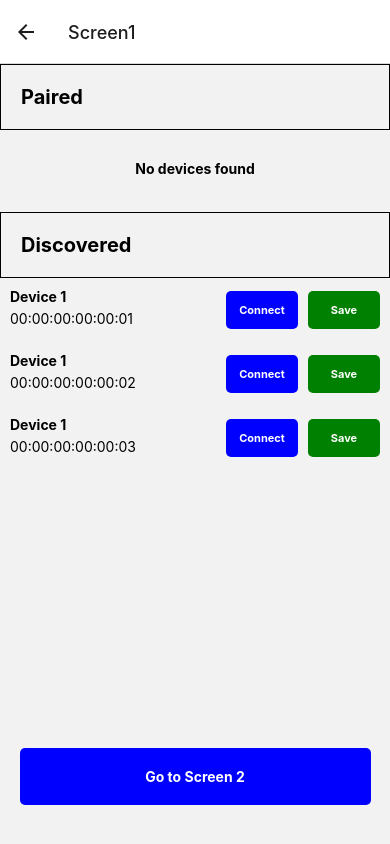
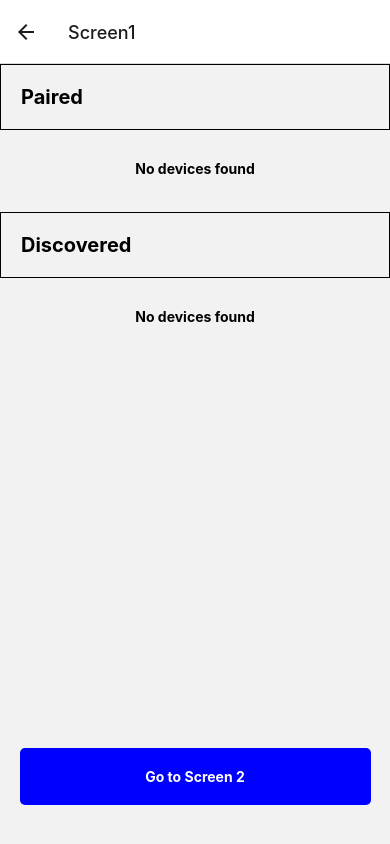
Before and after one commit to jtovarto/FaroAppTest, a React Native app: screen /Screen1 in a window 390 px wide. Built offline with nearby package versions, Linux system fonts and the light colour scheme.

Commit message:
update bleStore

```diff
--- a/src/stores/BleStore.ts
+++ b/src/stores/BleStore.ts
@@ -1,41 +1,39 @@
-import {atom, createStore} from 'jotai';
+import {atom} from 'jotai';
 import {Devices} from '../types/types';
 
 // const bleStore = createStore();
 
-export const paired = atom<Devices>(new Map(), (get, set, update) => {
-  set(paired, new Map(update));
-});
+const devicesHandler = (devices: any) => {
+  return;
+};
 
-export const discovered = atom<Devices>(
-  [
-    {
-      name: 'Device 1',
-      address: '00:00:00:00:00:01',
-      isSaved: false,
-    },
-    {
-      name: 'Device 1',
-      address: '00:00:00:00:00:02',
-      isSaved: false,
-    },
-    {
-      name: 'Device 1',
-      address: '00:00:00:00:00:03',
-      isSaved: false,
-    },
-  ],
-  (get, set, update) => {
-    set(discovered, new Map(update));
+export const paired = atom<Devices>(
+  new Map(),
+  (get: any, set: any, {action, device}: any) => {
+    const previousDevices = get(paired);
+    if (action === 'remove') {
+      previousDevices.delete(device.address);
+    } else if (action === 'add') {
+      previousDevices.set(device.address, device);
+    }
+    set(paired, new Map(previousDevices));
   },
 );
 
-// myStore.set(countAtom, 1);
-// const unsub = myStore.sub(countAtom, () => {
-//   console.log('countAtom value is changed to', myStore.get(countAtom));
-// });
+export const discovered = atom<Devices>(
+  new Map(),
+  (get: any, set: any, {action, device}: any) => {
+    const previousDevices = get(discovered);
+    if (action === 'remove') {
+      previousDevices.delete(device.address);
+    } else if (action === 'add') {
+      previousDevices.set(device.address, device);
+    }
+    set(discovered, new Map(previousDevices));
+  },
+);
 
 export default {
+  paired,
   discovered,
-  paired,
 };
```
